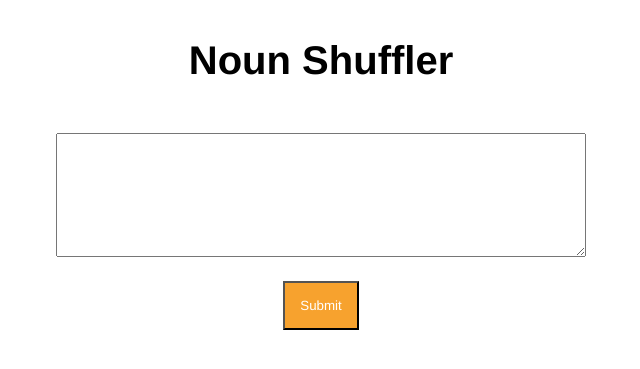
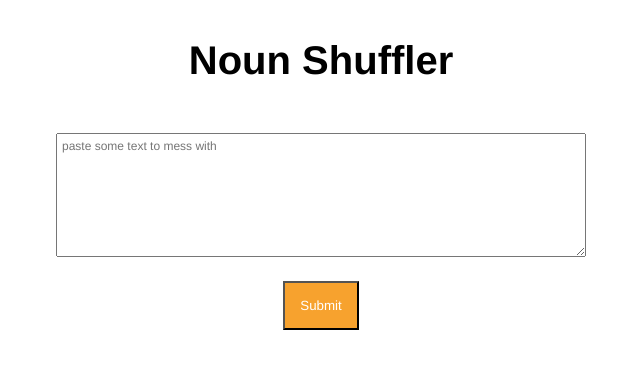
Before and after one commit to amanda/nounshuffle, a Flask app: page / in a window 1280 px wide. Shown: the top 369 px of the page, without its empty margins (319-959 px from the left). Run offline with Flask 2, Linux system fonts and the light colour scheme.

Commit message:
more styling

```diff
--- a/templates/index.html
+++ b/templates/index.html
@@ -8,7 +8,7 @@
     <div class="center">
       <h1>Noun Shuffler</h1>
       <form role="form" action="/result" method="post">
-        <textarea id="user_text" name="user_text" rows="8"></textarea><br />
+        <textarea id="user_text" name="user_text" rows="8" placeholder="paste some text to mess with"></textarea><br />
         <button type="submit">Submit</button>
       </form>
       <div id="shuffled">
```
